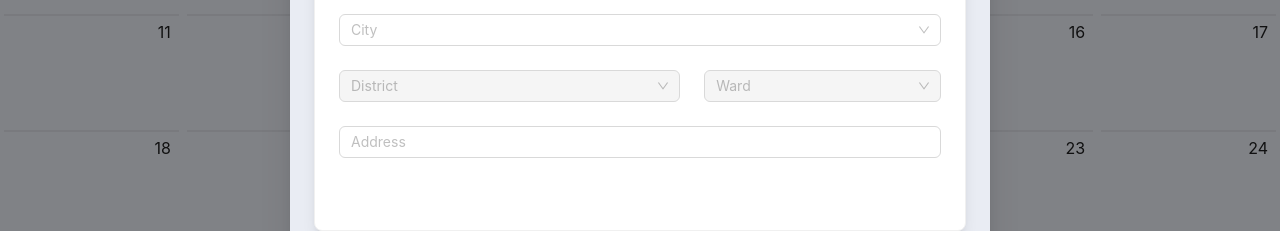
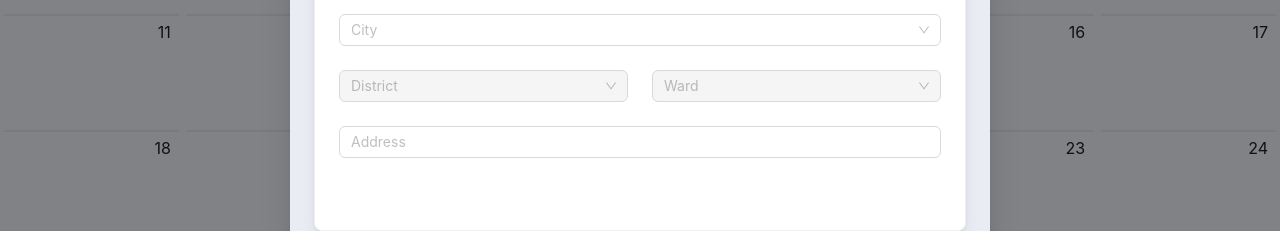
Before and after one commit to khoidh24/calendar-renewed, a React (Vite) app: page / in a window 1280 px wide. Both pictures are taken after a click on the element "08". Shown: the part 430-661 px from the top of the page. Built offline with nearby package versions, Linux system fonts and the light colour scheme.

Commit message:
change col span of District and Ward

```diff
--- a/src/components/form/FormFields.tsx
+++ b/src/components/form/FormFields.tsx
@@ -161,7 +161,7 @@ const FormFields: React.FC<FormFieldsProps> = ({ field, form, viewCard }) => {
 					<Row gutter={24}>
 						{renderField(
 							'district',
-							<Col xs={24} sm={14}>
+							<Col xs={24} sm={12}>
 								<Form.Item dependencies={[['events', field.name, 'city']]}>
 									{() => (
 										<Form.Item name={[field.name, 'district']} noStyle>
@@ -201,7 +201,7 @@ const FormFields: React.FC<FormFieldsProps> = ({ field, form, viewCard }) => {
 						)}
 						{renderField(
 							'ward',
-							<Col xs={24} sm={10}>
+							<Col xs={24} sm={12}>
 								<Form.Item
 									dependencies={[
 										['events', field.name, 'city'],
```
